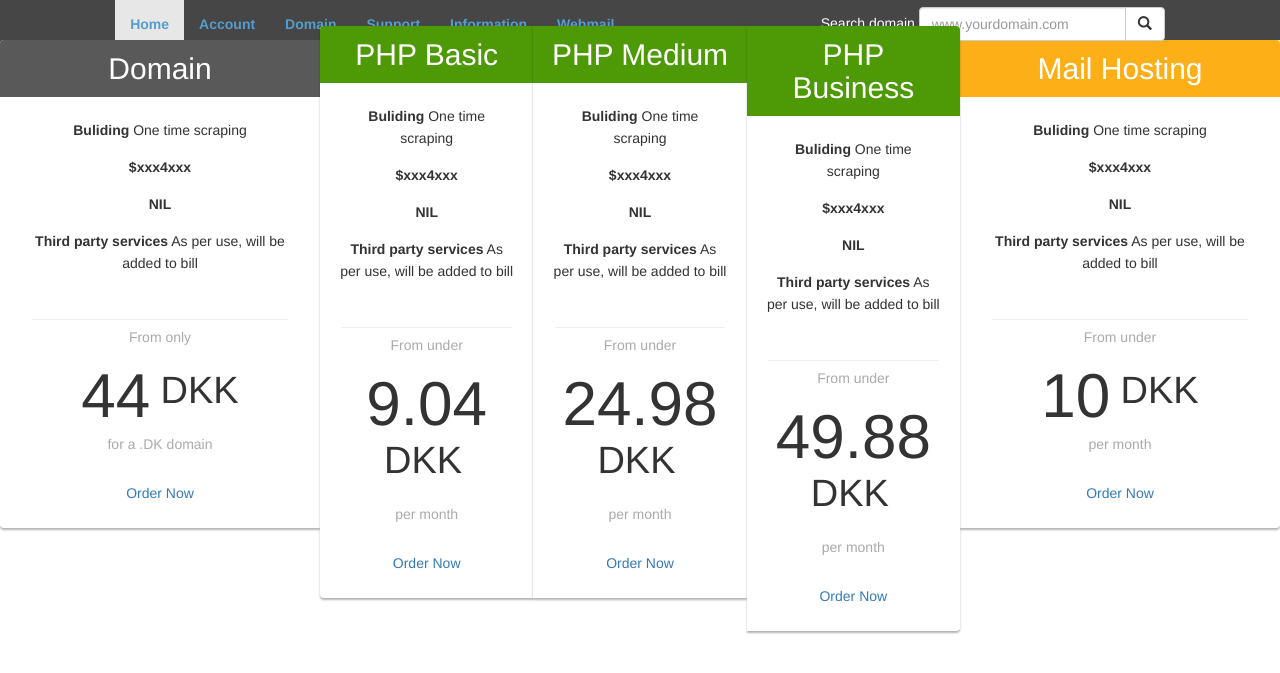
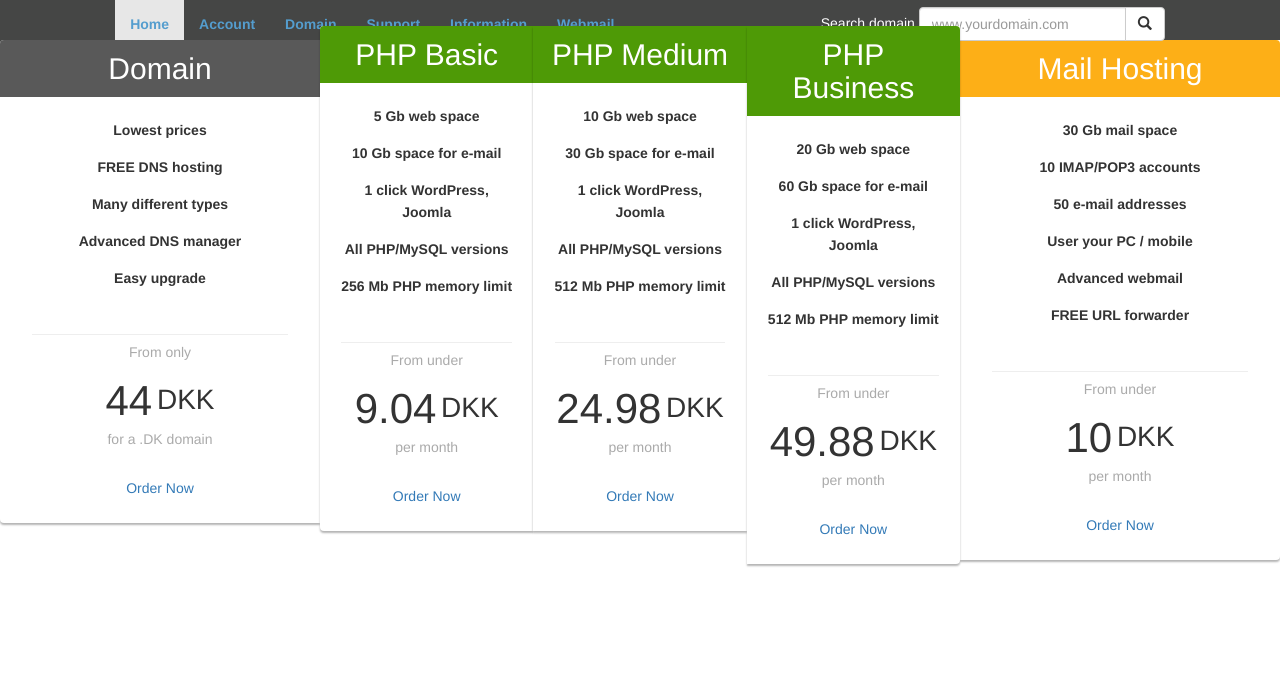
Before and after one commit to valio953/vnmedia_agency, a PHP site: page / in a window 1280 px wide. Shown: the part 100-773 px from the top of the page. Run offline with PHP 8.4, Linux system fonts and the light colour scheme.

Commit message:
last update with products

```diff
--- a/css/style.css
+++ b/css/style.css
@@ -137,12 +137,12 @@ header {
   width: 80%;
 }
 .plan .price h3 {
-  font-size: 62px;
+  font-size: 42px;
   vertical-align: top;
   line-height: 1;
 }
 .plan .price h3 span {
-  font-size: 38px;
+  font-size: 28px;
   vertical-align: top;
   position: relative;
   margin: 6px 0 0 -7px;
--- a/index.php
+++ b/index.php
@@ -50,13 +50,15 @@
                           </div>
                           <ul class="item-list">
                             <li>
-                              <strong> Buliding  </strong>One time scraping</li>
+                              <strong>Lowest prices</strong></strong></li>
                             <li>
-                              <strong>$xxx4xxx</strong></li>
+                              <strong>FREE DNS hosting</strong></li>
                             <li>
-                              <strong>NIL</strong> </li>
+                              <strong>Many different types</strong></li>
                             <li>
-                              <strong>Third party services</strong> As per use, will be added to bill</li>
+                              <strong>Advanced DNS manager</strong></li>
+                              <li>
+                                <strong>Easy upgrade</strong></li>
                           </ul>
                           <div class="price mediafix">
                             <h4>From only</h4>
@@ -74,13 +76,15 @@
                           </div>
                           <ul class="item-list">
                             <li>
-                              <strong> Buliding  </strong>One time scraping</li>
+                              <strong>5 Gb web space</strong></strong></li>
                             <li>
-                              <strong>$xxx4xxx</strong></li>
+                              <strong>10 Gb space for e-mail</strong></li>
                             <li>
-                              <strong>NIL</strong> </li>
+                              <strong>1 click WordPress, Joomla</strong></li>
                             <li>
-                              <strong>Third party services</strong> As per use, will be added to bill</li>
+                              <strong>All PHP/MySQL versions</strong></li>
+                              <li>
+                                <strong>256 Mb PHP memory limit</strong></li>
                           </ul>
                           <div class="price">
                             <h4>From under</h4>
@@ -97,13 +101,15 @@
                           </div>
                           <ul class="item-list">
                             <li>
-                              <strong> Buliding  </strong>One time scraping</li>
+                              <strong>10 Gb web space</strong></strong></li>
                             <li>
-                              <strong>$xxx4xxx</strong></li>
+                              <strong>30 Gb space for e-mail</strong></li>
                             <li>
-                              <strong>NIL</strong> </li>
+                              <strong>1 click WordPress, Joomla</strong></li>
                             <li>
-                              <strong>Third party services</strong> As per use, will be added to bill</li>
+                              <strong>All PHP/MySQL versions</strong></li>
+                              <li>
+                                <strong>512 Mb PHP memory limit</strong></li>
                           </ul>
                           <div class="price">
                             <h4>From under</h4>
@@ -120,13 +126,15 @@
                           </div>
                           <ul class="item-list">
                             <li>
-                              <strong> Buliding  </strong>One time scraping</li>
+                              <strong>20 Gb web space</strong></strong></li>
                             <li>
-                              <strong>$xxx4xxx</strong></li>
+                              <strong>60 Gb space for e-mail</strong></li>
                             <li>
-                              <strong>NIL</strong> </li>
+                              <strong>1 click WordPress, Joomla</strong></li>
                             <li>
-                              <strong>Third party services</strong> As per use, will be added to bill</li>
+                              <strong>All PHP/MySQL versions</strong></li>
+                              <li>
+                                <strong>512 Mb PHP memory limit</strong></li>
                           </ul>
                           <div class="price">
                             <h4>From under</h4>
@@ -143,13 +151,17 @@
                           </div>
                           <ul class="item-list">
                             <li>
-                              <strong> Buliding  </strong>One time scraping</li>
+                              <strong>30 Gb mail space</strong></strong></li>
                             <li>
-                              <strong>$xxx4xxx</strong></li>
+                              <strong>10 IMAP/POP3 accounts</strong></li>
                             <li>
-                              <strong>NIL</strong> </li>
+                              <strong>50 e-mail addresses</strong></li>
                             <li>
-                              <strong>Third party services</strong> As per use, will be added to bill</li>
+                              <strong>User your PC / mobile</strong></li>
+                              <li>
+                                <strong>Advanced webmail</strong></li>
+                              <li>
+                                <strong>FREE URL forwarder</strong></li>
                           </ul>
                           <div class="price">
                             <h4>From under</h4>
```
